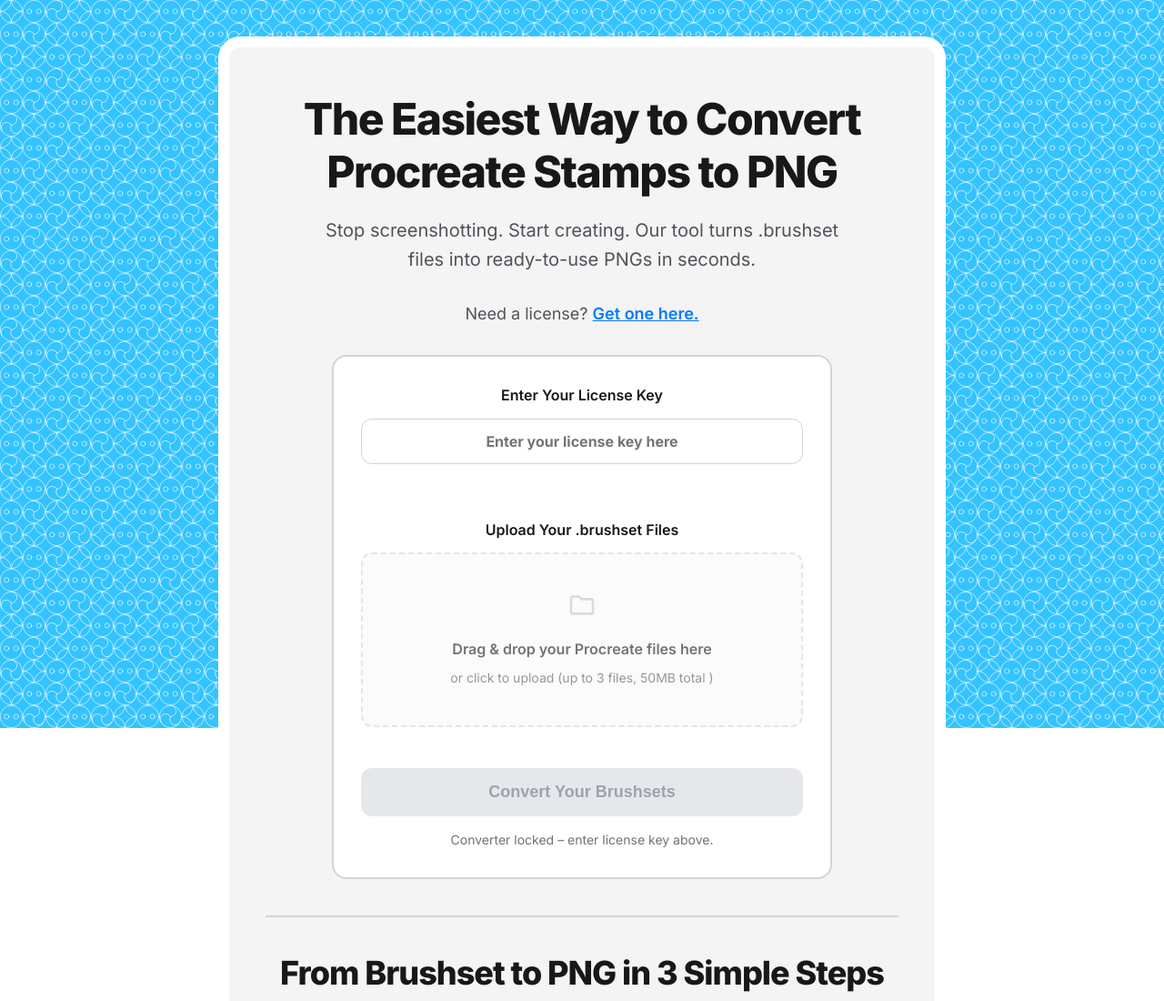
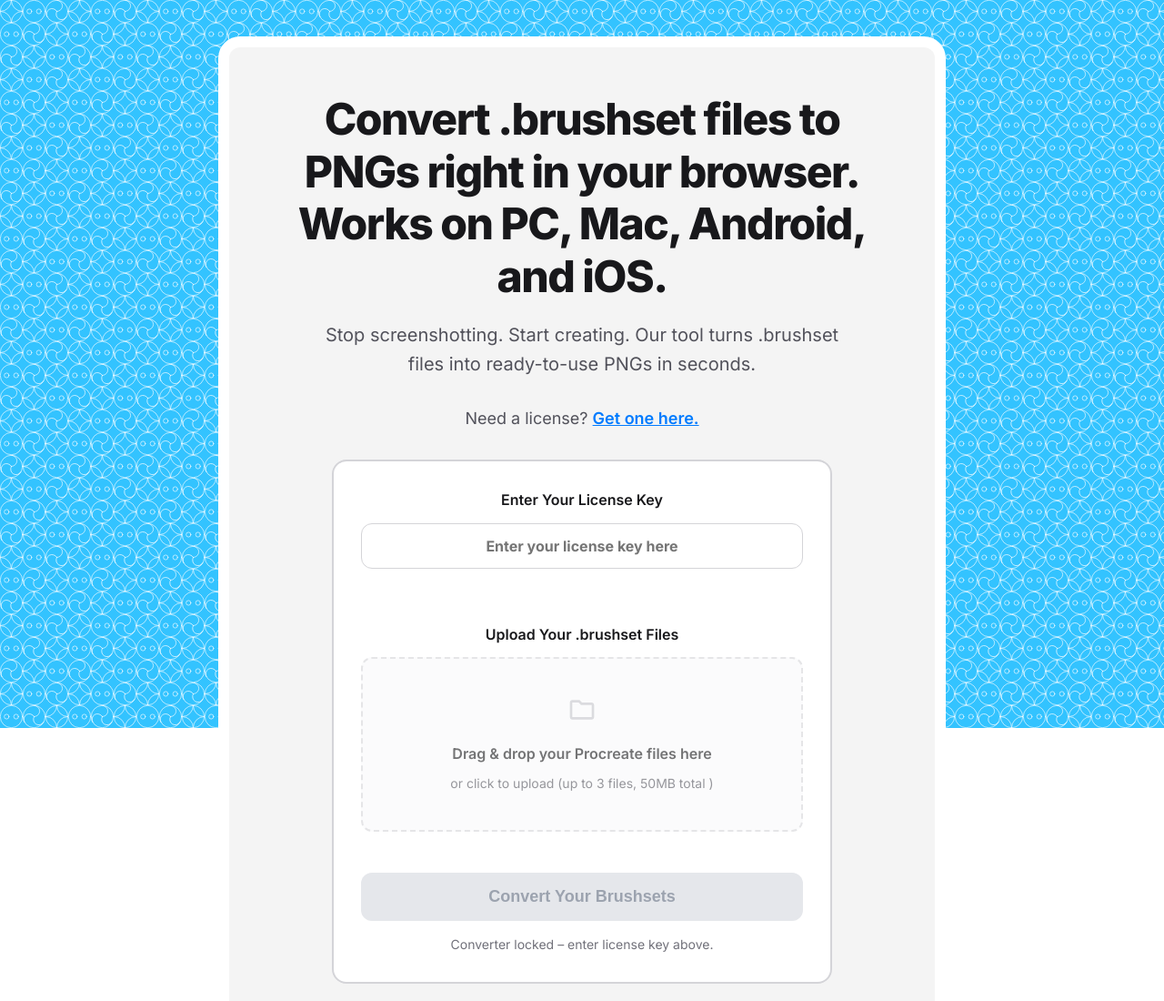
Before and after one commit to proconverter/artypacks, a plain HTML site: page index.html in a window 1280 px wide. Shown: the top 1100 px of the page at 91% size. Drawn offline with Linux system fonts and the light colour scheme.

Commit message:
Update index.html

```diff
--- a/index.html
+++ b/index.html
@@ -4,7 +4,7 @@
     <meta charset="UTF-8">
     <meta name="viewport" content="width=device-width, initial-scale=1.0">
 
-    <title>Artypacks | Procreate Brush to PNG Converter</title>
+    <title>Artypacks | Procreate Brush to PNG Converter. On Any Device</title>
     <meta name="description" content="The easiest way to convert Procreate .brushset files into ready-to-use PNGs.">
 
     <!-- Hardcoded URLs for Final Diagnostic Test -->
@@ -41,7 +41,7 @@
         <div class="master-card">
             <!-- === HERO SECTION === -->
             <header class="hero">
-                <h1>The Easiest Way to Convert Procreate Stamps to PNG</h1>
+                <h1>Convert .brushset files to PNGs right in your browser. Works on PC, Mac, Android, and iOS.</h1>
                 <p class="tagline">Stop screenshotting. Start creating. Our tool turns .brushset files into ready-to-use PNGs in seconds.</p>
                 <p class="get-license-link">Need a license? <a href="https://www.etsy.com/shop/artypacks" target="_blank">Get one here.</a></p>
             </header>
```
